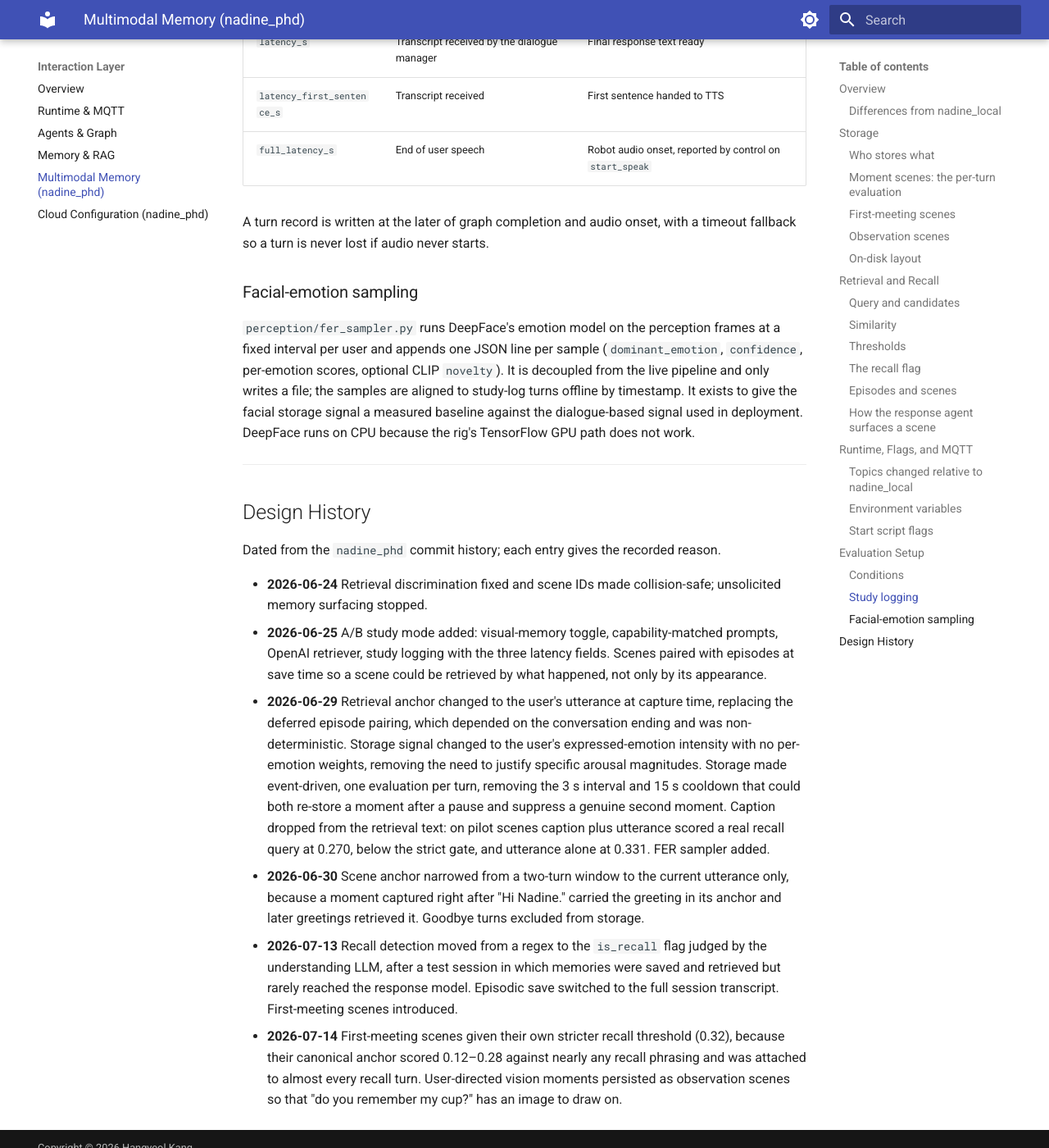
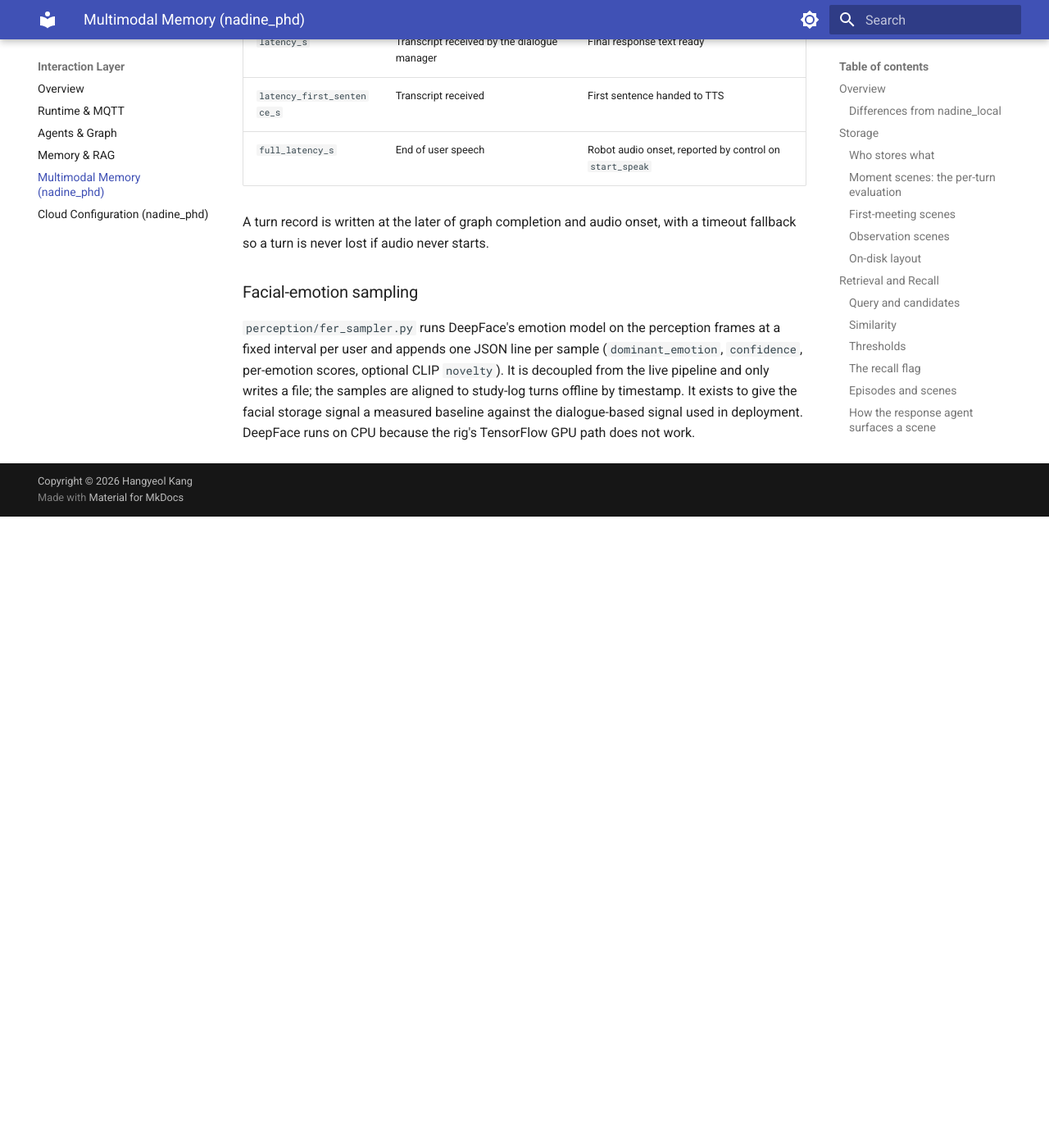
Before and after one commit to hangyeol013/nadine_documentation, an MkDocs documentation site: the page built from docs/interaction-multimodal-memory.md, in a window 1280 px wide and 1400 px high, scrolled down 9068 px. Shown: the whole window at 82% size. Built offline with MkDocs 1.6.1 and Material for MkDocs 9.7.7, drawn with Linux system fonts in a browser that asks for light colours; after the commit the page ends 9698 px from its top, so only the background shows below that.

Commit message:
Simplify Platforms table and drop design-history sections
- Merge Memory, Affect, and Primary use into one Features column
- Remove Design History sections and dated wording from the nadine_phd pages

Co-Authored-By: Claude Fable 5.1 <noreply@anthropic.com>

```diff
--- a/docs/interaction-cloud-config.md
+++ b/docs/interaction-cloud-config.md
@@ -159,7 +159,7 @@ The index under `db/knowledge/chroma` is specific to the embedding model. After
 
 - `ANTHROPIC_API_KEY` – only for the Claude profiles.
 - `GOOGLE_APPLICATION_CREDENTIALS`, `GOOGLE_CLOUD_PROJECT`, `SERPER_API_KEY` – unchanged from `nadine_local`.
-- `LANGCHAIN_TRACING_V2` / `LANGCHAIN_API_KEY` – present but tracing was disabled on 2026-07-13 after the monthly trace quota was exhausted. In study mode every prompt and completion is logged locally by `nadine/common/prompt_logger.py` instead.
+- `LANGCHAIN_TRACING_V2` / `LANGCHAIN_API_KEY` – present but tracing was disabled after the monthly trace quota was exhausted. In study mode every prompt and completion is logged locally by `nadine/common/prompt_logger.py` instead.
 
 The conda environment pins `openai==2.15.0` and `anthropic==0.76.0`.
 
@@ -184,15 +184,3 @@ The default language is English. `interaction.runtime.current_language` in `conf
 - **Data leaving the machine.** User speech text, the conversation history passed as context, extracted profile facts, episodic summaries, and knowledge-base chunks are sent to OpenAI. Camera frames, the vision description, face embeddings, and the text-memory embeddings stay local.
 - **Two embedding models.** Knowledge RAG uses OpenAI embeddings while user text memory keeps the local ONNX MiniLM model; the two indexes cannot be queried with each other's vectors.
 - **Legacy mode still needs the adapters.** Switching to `NADINE_PIPELINE_MODE=legacy` requires all `nadine-*` Ollama models to be present and loads them on first use rather than at startup.
-
----
-
-## Design History
-
-From the `nadine_phd` commit history after the fork from `nadine_local` on 2026-06-23:
-
-- **2026-06-23** – Merged turn-understanding pipeline, cloud latency tuning, English default, Zoom interview audio.
-- **2026-06-25** – Per-turn latency logging (interaction, first sentence, end to end) and the study-log schema.
-- **2026-06-30** – User emotion appraised as the presently felt emotion only, not recalled or referenced ones; turn-understanding stability test suite for intent, routing, emotion, and recall cues.
-- **2026-07-13** – LangSmith tracing disabled; local prompt logging in study mode.
-- **2026-07-14** – Memory extraction switched to current-facts-only profiles and claim-preserving episodes, with the remaining pipeline LLMs moved to `gpt-5.4-mini`. Knowledge RAG moved to OpenAI embeddings with header-aware chunks. Runtime language persisted in a state file.
--- a/docs/interaction-multimodal-memory.md
+++ b/docs/interaction-multimodal-memory.md
@@ -223,16 +223,3 @@ A turn record is written at the later of graph completion and audio onset, with
 ### Facial-emotion sampling
 
 `perception/fer_sampler.py` runs DeepFace's emotion model on the perception frames at a fixed interval per user and appends one JSON line per sample (`dominant_emotion`, `confidence`, per-emotion scores, optional CLIP `novelty`). It is decoupled from the live pipeline and only writes a file; the samples are aligned to study-log turns offline by timestamp. It exists to give the facial storage signal a measured baseline against the dialogue-based signal used in deployment. DeepFace runs on CPU because the rig's TensorFlow GPU path does not work.
-
----
-
-## Design History
-
-Dated from the `nadine_phd` commit history; each entry gives the recorded reason.
-
-- **2026-06-24** Retrieval discrimination fixed and scene IDs made collision-safe; unsolicited memory surfacing stopped.
-- **2026-06-25** A/B study mode added: visual-memory toggle, capability-matched prompts, OpenAI retriever, study logging with the three latency fields. Scenes paired with episodes at save time so a scene could be retrieved by what happened, not only by its appearance.
-- **2026-06-29** Retrieval anchor changed to the user's utterance at capture time, replacing the deferred episode pairing, which depended on the conversation ending and was non-deterministic. Storage signal changed to the user's expressed-emotion intensity with no per-emotion weights, removing the need to justify specific arousal magnitudes. Storage made event-driven, one evaluation per turn, removing the 3 s interval and 15 s cooldown that could both re-store a moment after a pause and suppress a genuine second moment. Caption dropped from the retrieval text: on pilot scenes caption plus utterance scored a real recall query at 0.270, below the strict gate, and utterance alone at 0.331. FER sampler added.
-- **2026-06-30** Scene anchor narrowed from a two-turn window to the current utterance only, because a moment captured right after "Hi Nadine." carried the greeting in its anchor and later greetings retrieved it. Goodbye turns excluded from storage.
-- **2026-07-13** Recall detection moved from a regex to the `is_recall` flag judged by the understanding LLM, after a test session in which memories were saved and retrieved but rarely reached the response model. Episodic save switched to the full session transcript. First-meeting scenes introduced.
-- **2026-07-14** First-meeting scenes given their own stricter recall threshold (0.32), because their canonical anchor scored 0.12–0.28 against nearly any recall phrasing and was attached to almost every recall turn. User-directed vision moments persisted as observation scenes so that "do you remember my cup?" has an image to draw on.
```
Also changed, not shown: docs/platforms.md (+5 -5 lines).
